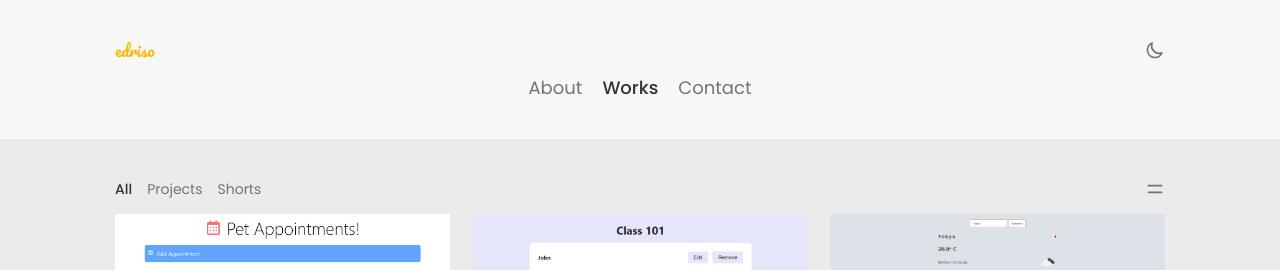
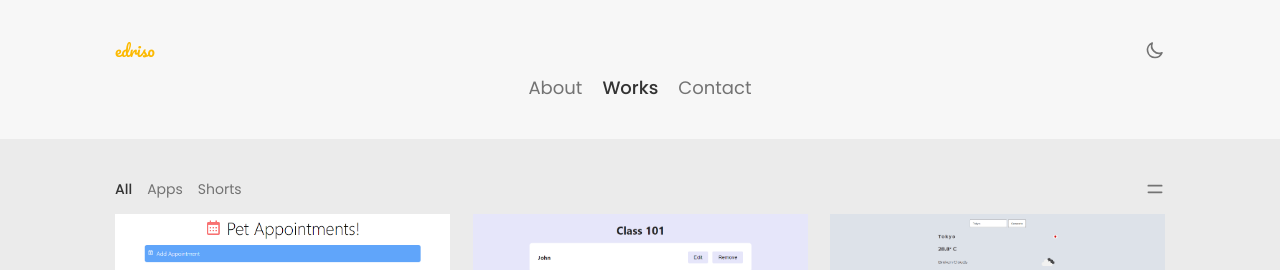
Before and after one commit to edriso/portfolio-frontend, a Vue app: page /works in a window 1280 px wide. Shown: the top 270 px of the page. Built offline with nearby package versions, Linux system fonts and the light colour scheme.

Commit message:
update work filter

```diff
--- a/src/views/Works.vue
+++ b/src/views/Works.vue
@@ -54,7 +54,7 @@ export default {
   components: { Post },
   setup() {
     // Data
-    const workTypes = ref(["all", "projects", "shorts"]);
+    const workTypes = ref(["all", "apps", "shorts"]);
     const currentWorkType = ref("all");
     const posts = ref([]);
     const postIsBlock = ref(false);
@@ -63,8 +63,8 @@ export default {
     const filteredPosts = computed(() => {
       if (currentWorkType.value === "shorts") {
         return posts.value.filter((post) => post.type === "short");
-      } else if (currentWorkType.value === "projects") {
-        return posts.value.filter((post) => post.type === "project");
+      } else if (currentWorkType.value === "apps") {
+        return posts.value.filter((post) => post.type === "app");
       } else {
         return posts.value;
       }
```
